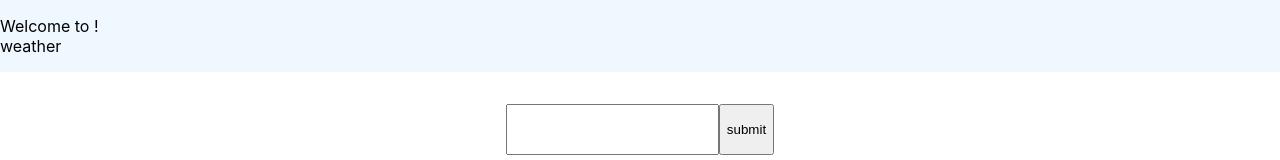
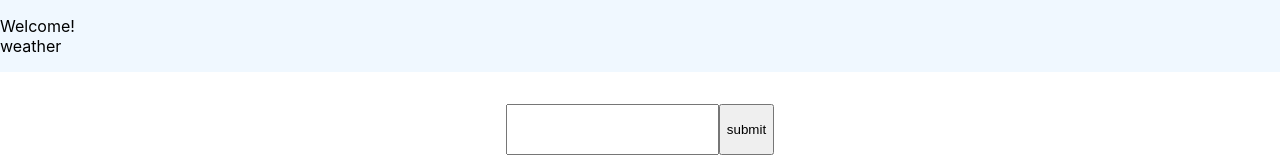
Before and after one commit to mag-d-alen/places, a React (Create React App) app: page / in a window 1280 px wide. Shown: the top 160 px of the page. Built offline with nearby package versions, Linux system fonts and the light colour scheme.

Commit message:
minor changes in rendering attractions cards

```diff
--- a/src/components/homePage/AttractionCard.tsx
+++ b/src/components/homePage/AttractionCard.tsx
@@ -8,17 +8,15 @@ import {
   AttractionCardContainer,
 } from "./homePage.styled";
 
-export const AttractionCard: React.FC<{ attraction: AttractionType }> = ({
-  attraction,
-}) => {
-  const { getDetailedInfo } = useContext(MainContext);
+export const AttractionCard: React.FC<{
+  attraction: AttractionType;
+  handleClick: (id: string) => void;
+}> = ({ attraction, handleClick }) => {
   return (
-    <AttractionCardContainer
-      key={attraction.xid}
-      onClick={() => getDetailedInfo(attraction.xid)}>
+    <AttractionCardContainer onClick={() => handleClick(attraction.xid)}>
       <AttractionName>{attraction.name}</AttractionName>
       {attraction.kinds.split(",").map((k: string) => (
-        <AttractionCategory>{k}</AttractionCategory>
+        <AttractionCategory key={k}>{k}</AttractionCategory>
       ))}
     </AttractionCardContainer>
   );
--- a/src/components/homePage/AttractionCards.tsx
+++ b/src/components/homePage/AttractionCards.tsx
@@ -6,17 +6,19 @@ import { AttractionCardsContainer } from "./homePage.styled";
 
 export const AttractionCards: React.FC = () => {
   const { attractions, infoType, getDetailedInfo } = useContext(MainContext);
+  const showMoreDetails = (id: string) => {
+    getDetailedInfo(id);
+  };
   return (
     <AttractionCardsContainer>
       {attractions && infoType == options[1]
-        ? attractions.map((a) => {
-            return (
-              <AttractionCard
-                key={a.properties.xid}
-                attraction={a.properties}
-              />
-            );
-          })
+        ? attractions.map((a) => (
+            <AttractionCard
+              key={a.properties.xid}
+              attraction={a.properties}
+              handleClick={showMoreDetails}
+            />
+          ))
         : null}
     </AttractionCardsContainer>
   );
--- a/src/components/homePage/Header.tsx
+++ b/src/components/homePage/Header.tsx
@@ -1,20 +1,22 @@
 import React, { useContext, useState } from "react";
 import { MainContext } from "../../context/MainContext";
 import { options } from "../../data";
+import { capitalizeName } from "../../hooks/capitalizeName";
 import { setPronoun } from "../../lib";
 import { HeaderContainer } from "./homePage.styled";
 
-export const Header: React.FC<{ newLocation: string }> = ({ newLocation }) => {
+export const Header: React.FC<{ location: string }> = ({ location }) => {
   const { infoType } = useContext(MainContext);
-
 
   return (
     <HeaderContainer>
-      Welcome to {newLocation}! <br />
+      Welcome
+      {location ? ` to ${capitalizeName(location)}!` : "!"}
+      <br />
       {infoType ? infoType : null}
-      {newLocation ? (
+      {location ? (
         <>
-          {setPronoun({infoType, newLocation})} {newLocation.toLocaleUpperCase()}
+          {setPronoun({ infoType, location })} {location.toLocaleUpperCase()}
         </>
       ) : null}
     </HeaderContainer>
--- a/src/components/homePage/Home.tsx
+++ b/src/components/homePage/Home.tsx
@@ -1,30 +1,21 @@
 import React, { useContext, useEffect, useState } from "react";
 import { MainContext } from "../../context/MainContext";
 import { options } from "../../data";
+import { capitalizeName } from "../../hooks/capitalizeName";
 import { MainContextType } from "../../types";
 import { AttractionCard } from "./AttractionCard";
 import { AttractionCards } from "./AttractionCards";
 import { DetailsModal } from "./DetailsModal";
 import { Header } from "./Header";
-import {
-  AttractionCategory,
-  AttractionName,
-  Button,
-  HomeContainer,
-  InfoContainer,
-  SelectionsContainer,
-} from "./homePage.styled";
+import { HomeContainer, SelectionsContainer } from "./homePage.styled";
 import { MainInfo } from "./MainInfo";
 import { Search } from "./Search";
 import { Select } from "./Select";
 
 export const Home: React.FC = () => {
-  const {
-    location,
-    info,
-    detailedInfo,
-    infoType,
-  } = useContext(MainContext) as MainContextType;
+  const { location, info, detailedInfo, infoType } = useContext(
+    MainContext
+  ) as MainContextType;
 
   const [newLocation, setNewLocation] = useState("");
   const [isDetailModalOpen, setIsDetailModalOpen] = useState(false);
@@ -34,17 +25,15 @@ export const Home: React.FC = () => {
   };
 
   useEffect(() => {
-    detailedInfo && infoType == options[1] && setIsDetailModalOpen(true);
+    detailedInfo && infoType === options[1] && setIsDetailModalOpen(true);
   }, [detailedInfo]);
 
-  {
-  }
   return (
     <HomeContainer>
-      <Header newLocation={newLocation} />
+      <Header location={location} />
       <SelectionsContainer>
         <Search setNewLocation={setNewLocation} newLocation={newLocation} />
-        <h1>{location}</h1>
+        <h1>{capitalizeName(location)}</h1>
         {info?.country ? <MainInfo info={info} /> : null}
         {location ? <Select /> : null}
         <AttractionCards />
--- /dev/null
+++ b/src/hooks/capitalizeName.ts
@@ -0,0 +1,3 @@
+export const capitalizeName = (name: string) => {
+  return name.slice(0, 1).toUpperCase().concat(name.slice(1, name.length));
+};
--- a/src/lib.ts
+++ b/src/lib.ts
@@ -1,21 +1,19 @@
 import { options } from "./data";
 
 export const setPronoun = ({
-  newLocation,
+  location,
   infoType,
 }: {
-  newLocation: string;
+  location?: string;
   infoType?: string;
 }) => {
-  if (!newLocation) return;
+  if (!location) return;
   switch (infoType) {
     case options[0]:
     case options[1]:
       return " in ";
-      break;
     case options[2]:
       return " of ";
-      break;
     default:
       return " of ";
   }
```
Also changed, not shown: src/App.tsx (+2 -5 lines).
